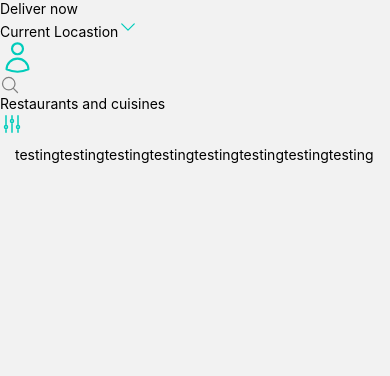
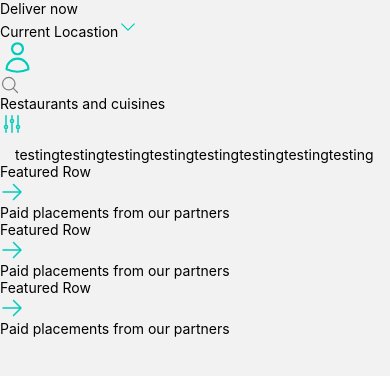
Before and after one commit to LaupWing/SSReact-Native-Crash-Course-for-Beginners---Build-4-Apps-in-14-Hours-Redux-Tailwind-More-2022-, a React Native app in the folder deliveroo-clone/: screen /Home in a window 390 px wide. Shown: the top 376 px of the page. Built offline with nearby package versions, Linux system fonts and the light colour scheme; grey boxes are pictures that could not be loaded.

Commit message:
FeaturedRow

```diff
--- /dev/null
+++ b/deliveroo-clone/components/FeaturedRow.js
@@ -0,0 +1,35 @@
+import { styled } from "nativewind"
+import { ScrollView, Text, View } from "react-native"
+import { ArrowRightIcon } from "react-native-heroicons/outline"
+
+const StyledView = styled(View)
+const StyledText = styled(Text)
+const StyledScrollView = styled(ScrollView)
+
+const FeaturedRow = ({ title, description, id}) => {
+   return (
+      <View>
+         <StyledView className="mt-4 flex-row items-center justify-between px-4">
+            <Text>
+               Featured Row
+            </Text>
+            <ArrowRightIcon color={"#00CCBB"}/>
+         </StyledView>
+         <StyledText className="text-xs text-gray-500 px-4">
+            {description}
+         </StyledText>
+         <StyledScrollView
+            className="pt-4"
+            horizontal
+            contentContainerStyle={{
+               paddingHorizontal: 15
+            }}
+            showsHorizontalScrollIndicator={false}
+         >
+
+         </StyledScrollView>
+      </View>
+   )
+}
+
+export default FeaturedRow
--- a/deliveroo-clone/screens/HomeScreen.js
+++ b/deliveroo-clone/screens/HomeScreen.js
@@ -9,6 +9,7 @@ import {
    AdjustmentsVerticalIcon
 } from "react-native-heroicons/outline"
 import Categories from "../components/Categories"
+import FeaturedRow from "../components/FeaturedRow"
 
 const StyledText = styled(Text)
 const StyledImage = styled(Image)
@@ -63,6 +64,21 @@ const HomeScreen = () => {
             }}
          >
             <Categories/>
+            <FeaturedRow
+               title={"Featured"}
+               description={"Paid placements from our partners"}
+               id={"123"}
+            />
+            <FeaturedRow
+               title={"Featured"}
+               description={"Paid placements from our partners"}
+               id={"1234"}
+            />
+            <FeaturedRow
+               title={"Featured"}
+               description={"Paid placements from our partners"}
+               id={"12345"}
+            />
          </StyledScrollView>
       </StyledSafeAreaView>
    )
```
